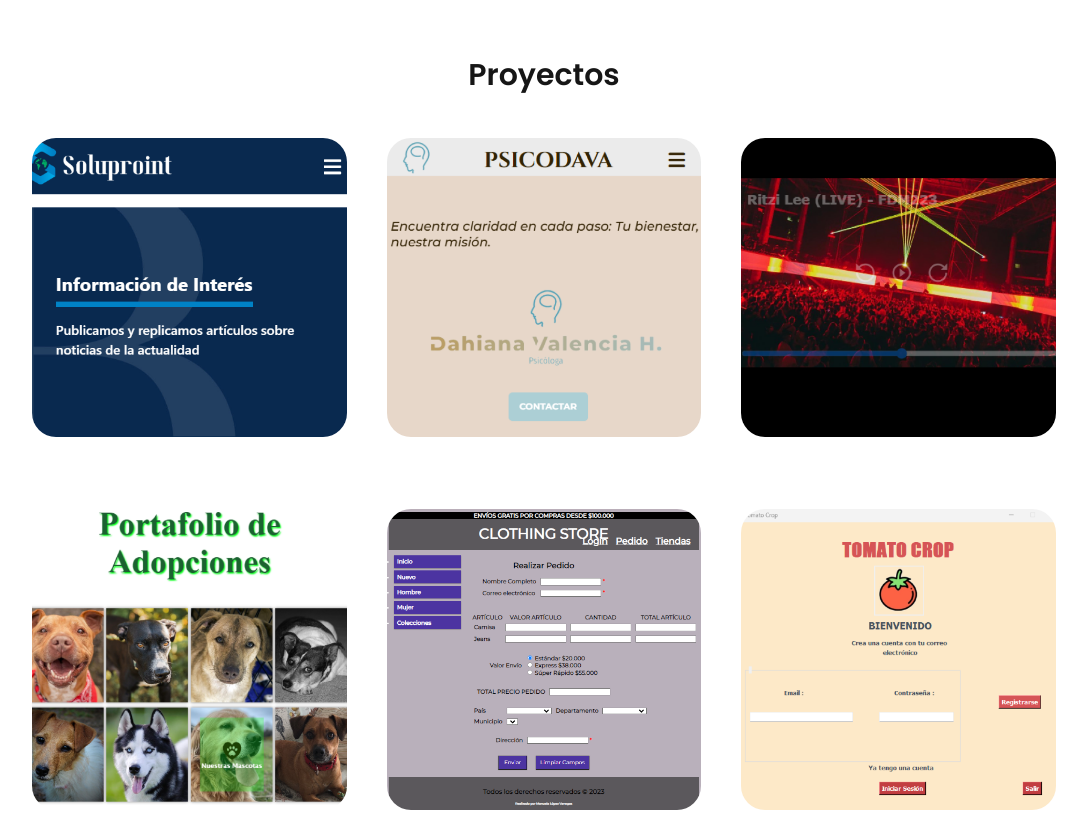
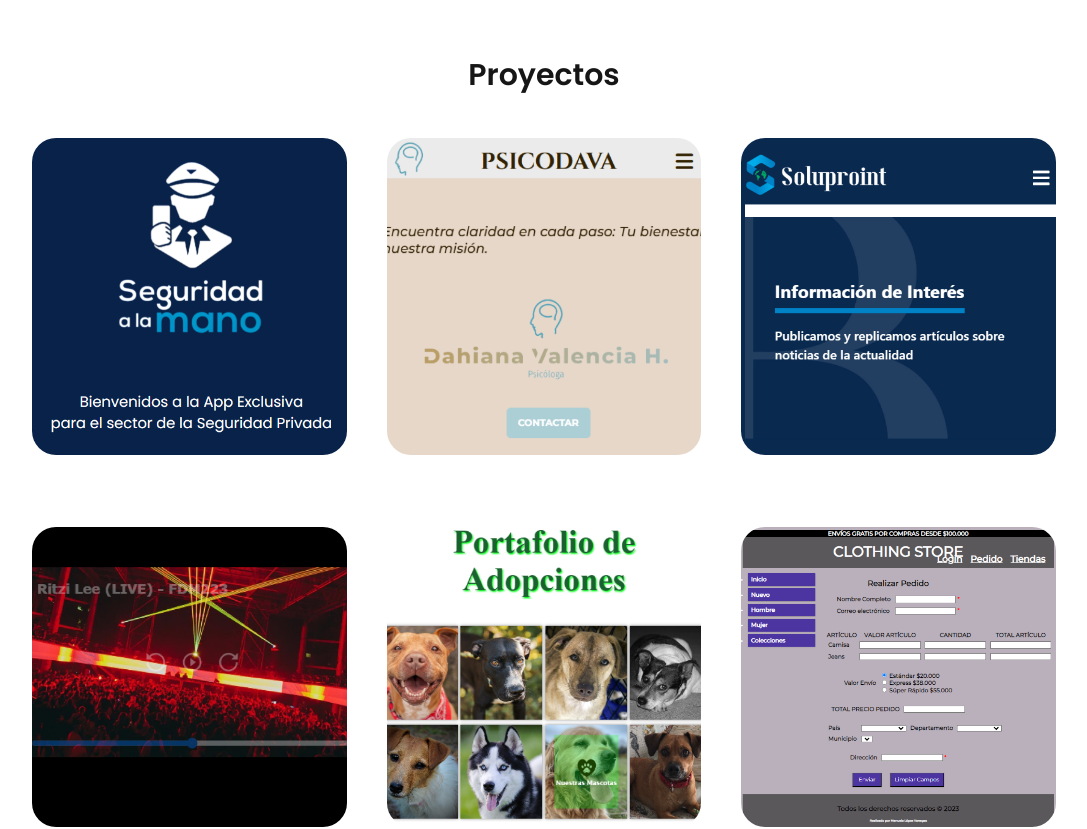
Before and after one commit to ManuelaLopezV/Website, a React (Vite) app: page / in a window 1280 px wide. Shown: the part 1920-2749 px from the top of the page, without its empty margins (96-1183 px from the left). Built offline with nearby package versions, Linux system fonts and the light colour scheme.

Commit message:
Proyectos Actualizados

```diff
--- a/src/constants/index.jsx
+++ b/src/constants/index.jsx
@@ -1,16 +1,15 @@
 import { FaGithub, FaLinkedin, FaXTwitter, FaDiscord } from "react-icons/fa6";
 
+import seguridad from "../assets/seguridad-a-la-mano.png";
+import psicodava from "../assets/psicodava.png";
 import blogSoluproint from "../assets/blog-soluproint.png";
-import psicodava from "../assets/psicodava.png";
 import videoplayer from "../assets/videoplayer.png";
 import fupammar from "../assets/fupammar.png";
 import clothingStore from "../assets/clothing-store.png";
-import tomatoCrop from "../assets/tomato-crop.png";
 
 import { RiReactjsLine } from "react-icons/ri";
 import { TbBrandNextjs } from "react-icons/tb";
 import { SiMongodb } from "react-icons/si";
-import { DiRedis } from "react-icons/di";
 import { FaNodeJs } from "react-icons/fa";
 import { BiLogoPostgresql } from "react-icons/bi";
 import { SiJavascript } from "react-icons/si";
@@ -83,14 +82,13 @@
     id: 1,
     titleColor: "light",
     textColor: "white",
-    // name: "CyberByte Blog",
-    name: "Blog Soluproint",
+    name: "App Seguridad a la mano",
     description:
-      "Blog de la empresa Soluproint dónde comparto noticias sobre tendencias actuales en ciberseguridad y seguridad de la información.",
-    technologies: "React, Strapi, PostgreSQL",
-    image: blogSoluproint,
-    github: "https://github.com/Soluproint/Blog-Soluproint",
-    link: "https://www.soluproint.com/blog",
+      "Aplicación web-móvil dirigida hacia el personal de la seguridad privada en Colombia, dónde pueden registrarse, buscar ofertas de empleo, actualizar cursos y conectarse con empresas del sector.",
+    technologies: "Next.js, SASS, Node.js, MongoDB",
+    image: seguridad,
+    github: "https://github.com/Soluproint/Seguridad-a-la-mano-2024",
+    link: "https://app-web.seguridadalamano.com/",
   },
   {
     id: 2,
@@ -108,6 +106,19 @@
     id: 3,
     titleColor: "light",
     textColor: "white",
+    // name: "CyberByte Blog",
+    name: "Blog Soluproint",
+    description:
+      "Blog de la empresa Soluproint dónde comparto noticias sobre tendencias actuales en ciberseguridad y seguridad de la información.",
+    technologies: "React, Strapi, PostgreSQL",
+    image: blogSoluproint,
+    github: "https://github.com/Soluproint/Blog-Soluproint",
+    link: "https://www.soluproint.com/blog",
+  },
+  {
+    id: 4,
+    titleColor: "light",
+    textColor: "white",
     name: "Video Player",
     description:
       "Proyecto del curso de introducción a la web, donde construyo un reproductor de video desde cero con todos sus componentes.",
@@ -117,7 +128,7 @@
     link: "https://manuelalopezv.github.io/video-player/",
   },
   {
-    id: 4,
+    id: 5,
     titleColor: "dark",
     textColor: "black",
     name: "FUPAMMAR",
@@ -129,7 +140,7 @@
     link: "",
   },
   {
-    id: 5,
+    id: 6,
     titleColor: "dark",
     textColor: "black",
     name: "Clothing Store",
@@ -137,18 +148,6 @@
       "Proyecto universitario de página web de una tienda de ropa, donde se pueden ver los productos, hacer cálculos matemáticas según promociones y descuentos.",
     technologies: "HTML, CSS, JavaScript, Oracle",
     image: clothingStore,
-    github: "",
-    link: "",
-  },
-  {
-    id: 6,
-    titleColor: "dark",
-    textColor: "black",
-    name: "Tomato Crop",
-    description:
-      "Sistema de conteo de tomates para una empresa tomatera donde se lleva el control de la producción, estadísticas y reportes.",
-    technologies: "Java, CSS, MySQL",
-    image: tomatoCrop,
     github: "",
     link: "",
   },
```
Also changed, not shown: src/assets/blog-soluproint.png, src/assets/seguridad-a-la-mano.png (added).
